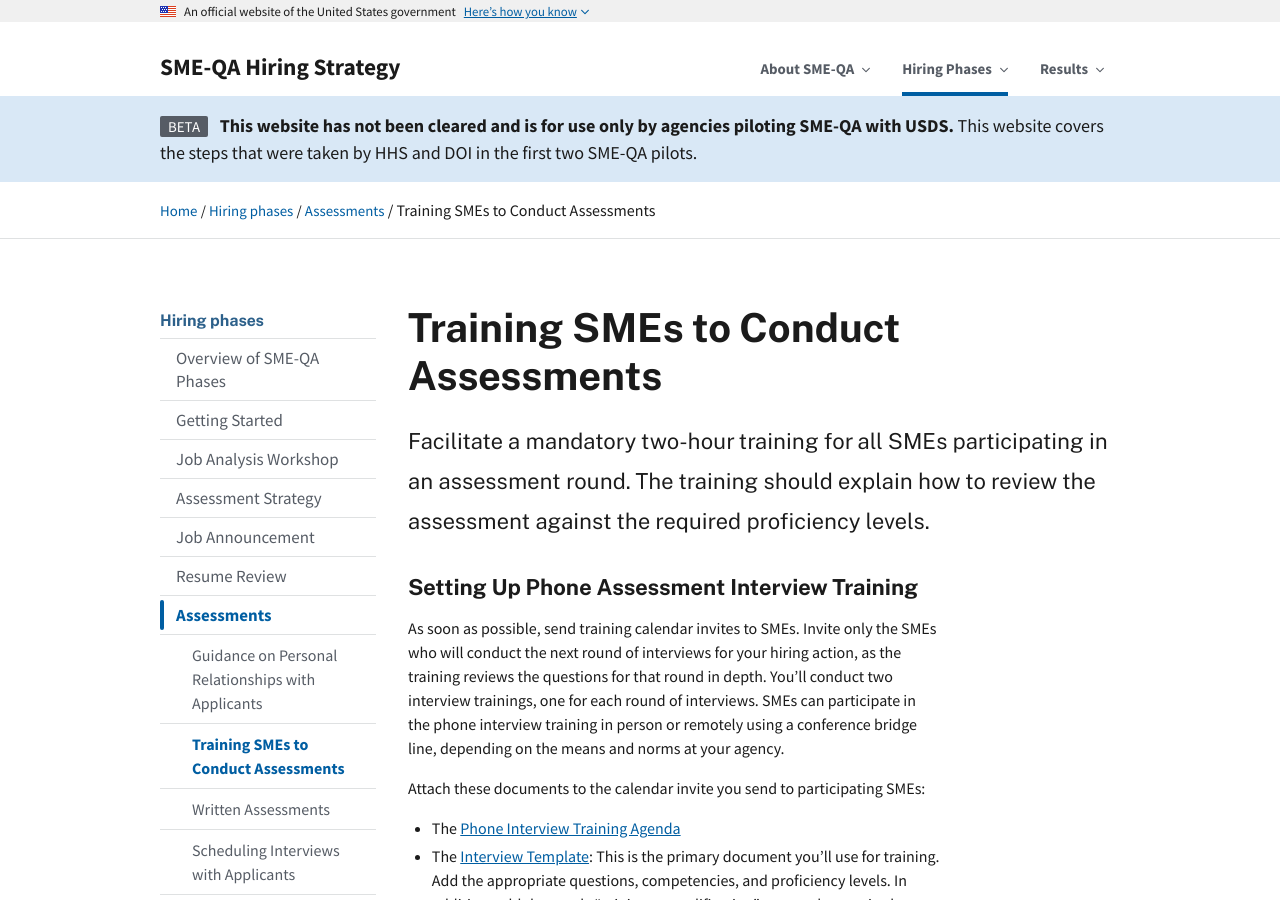
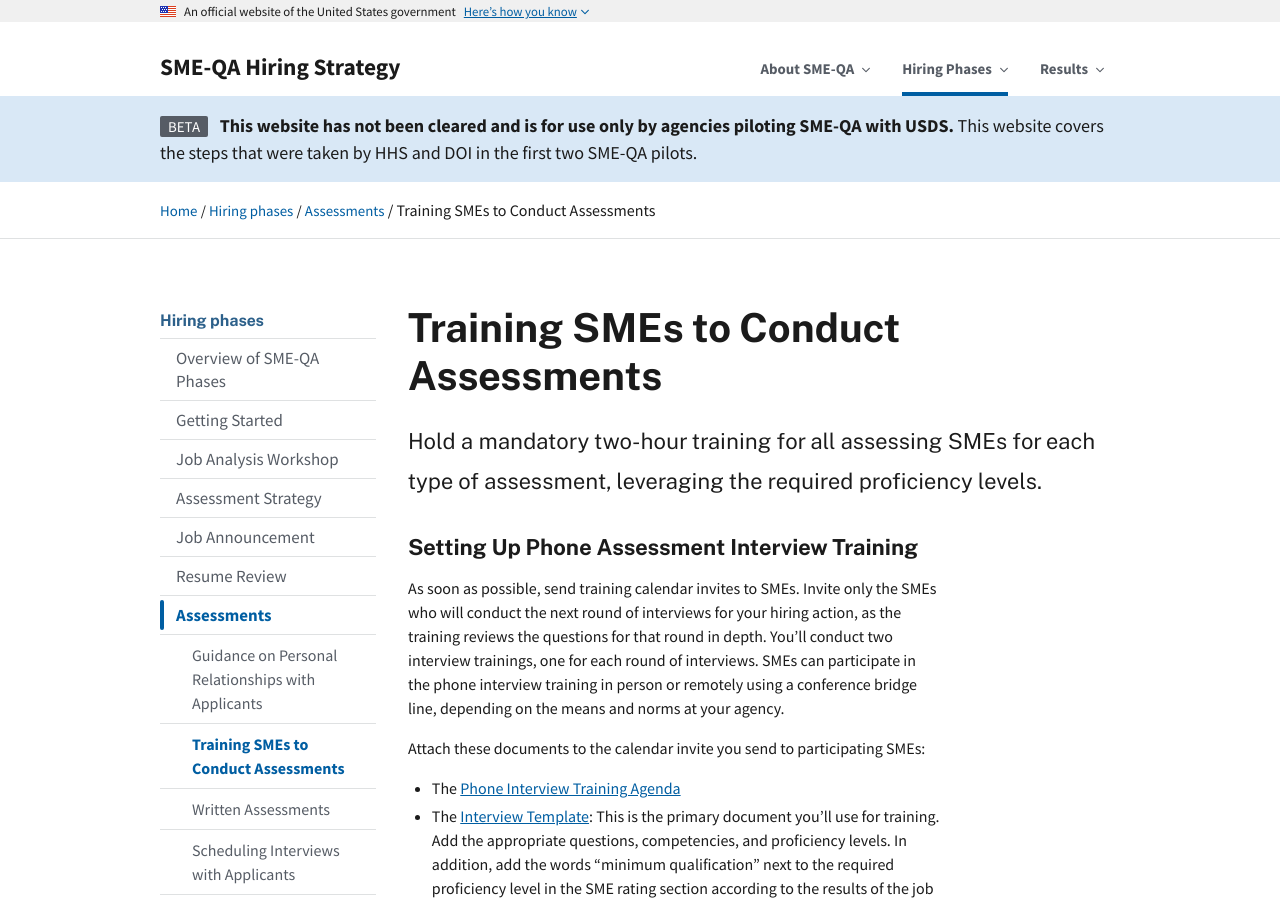
Before and after one commit to usds/SME-QA-Website, a Jekyll site: the page built from pages/phases/assessments/training.md, in a window 1280 px wide and 900 px high. Built offline with Jekyll 4.4.1, drawn with Linux system fonts in a browser that asks for light colours.

Commit message:
Update training.md

```diff
--- a/pages/phases/assessments/training.md
+++ b/pages/phases/assessments/training.md
@@ -6,7 +6,7 @@ sidenav: hiring-phases
 phase: assessments
 sub-phase-order: 015
 title: Training SMEs to Conduct Assessments
-intro: Facilitate a mandatory two-hour training for all SMEs participating in an assessment round. The training should explain how to review the assessment against the required proficiency levels.
+intro: Hold a mandatory two-hour training for all assessing SMEs for each type of assessment, leveraging the required proficiency levels.
 ---
 
 <p class="usa-intro">
```
